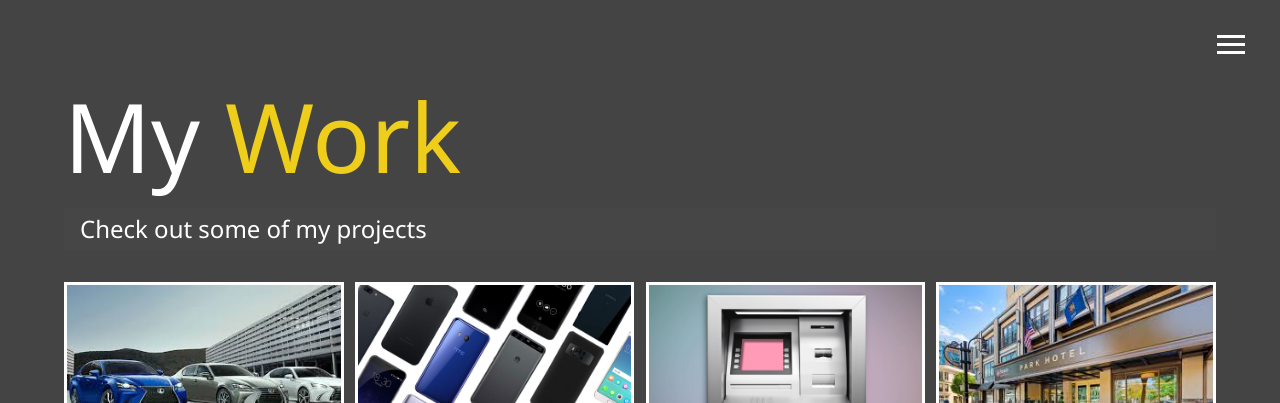
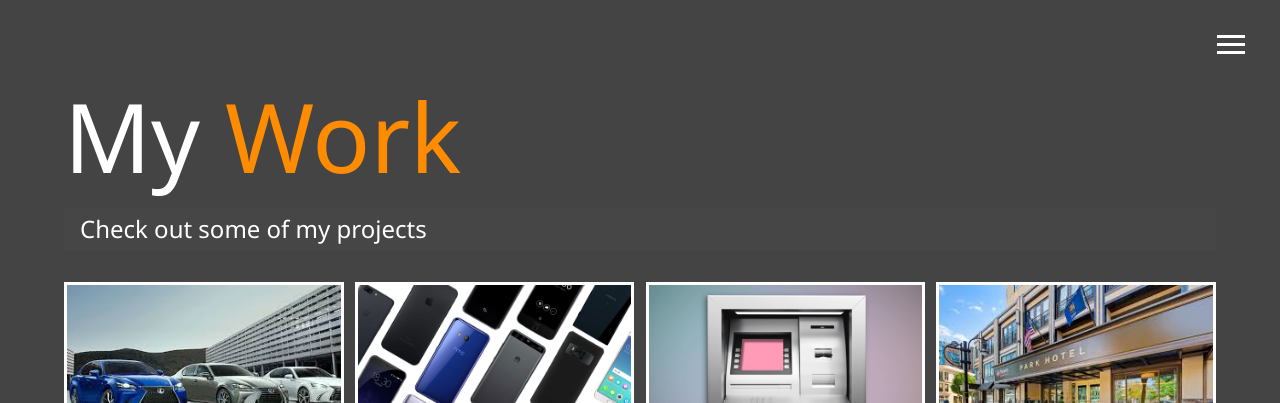
Before and after one commit to jam928/modern_portfolio, a website: page dist/work.html in a window 1280 px wide. Shown: the top 403 px of the page. Drawn offline with Linux system fonts and the light colour scheme.

Commit message:
updated color and img's

```diff
--- a/scss/_config.scss
+++ b/scss/_config.scss
@@ -1,5 +1,5 @@
 $primary-color: #444;
-$secondary-color: #eece1a;
+$secondary-color: #ff8c00;
 $show-home-image: true;
 $home-image: url(../img/background.jpg);
 $background-opacity: 0.9;
```
Also changed, not shown: package.json (+5 -2 lines), dist/contact.html, dist/css/main.css, dist/img/background.jpg, dist/work.html, 1 other file.
